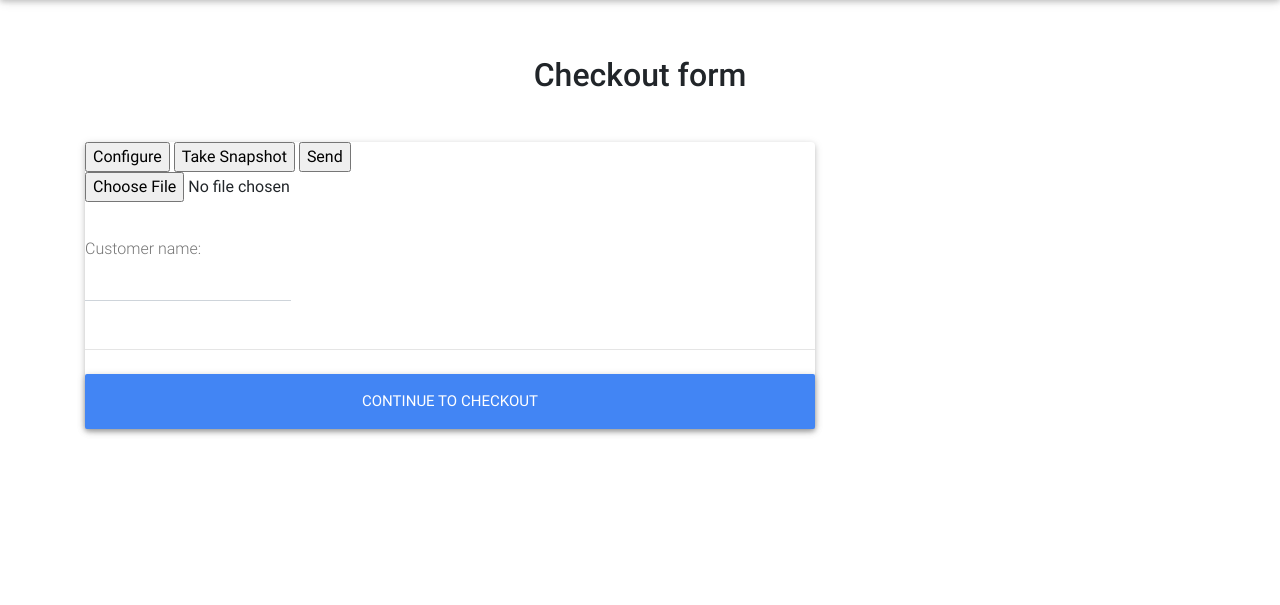
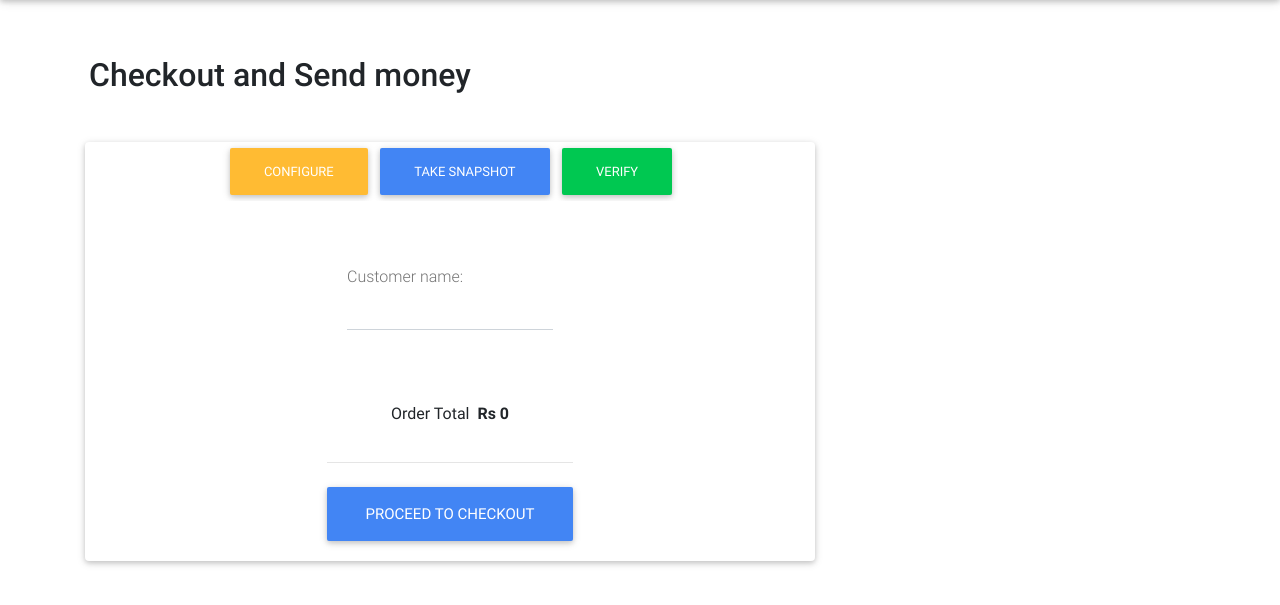
Before and after one commit to nightwarriorftw/EasyPay, a Django app: page /checkout/ in a window 1280 px wide. Shown: the part 64-669 px from the top of the page. Run offline with Django 3.2, Linux system fonts and the light colour scheme; a user stored in the database is signed in; data comes from the database, SQL or seed files in the repository; both versions use the stored data as it was after the commit; some libraries are stand-ins or nearby versions.

Commit message:
Improved UI/UX of the face verfication page

```diff
--- a/core/views.py
+++ b/core/views.py
@@ -72,16 +72,6 @@ class CheckoutView(View):
         except ObjectDoesNotExist:
             messages.warning(self.request, "You do not have an active order")
             return redirect("core:order-summary")
-
-@csrf_exempt
-def getUserID(request):
-    print('I am here')
-    if request.POST:
-        f = open(settings.MEDIA_ROOT + 'trash_data/newImage', 'wb')
-        f.write(request.body)
-        f.close()
-        return HttpResponse("/media/webcamimages/newImage")
-
 
 
 class PaymentView(View):
@@ -234,7 +224,6 @@ class OrderSummaryView(LoginRequiredMixin, View):
             context = {
                 'object': order,
             }
-            print('Ia m')
             return render(self.request, 'order_summary.html', context)
         except ObjectDoesNotExist:
             messages.warning(self.request, "You do not have an active order")
--- a/static_in_env/js/script.js
+++ b/static_in_env/js/script.js
@@ -43,11 +43,20 @@ async function start() {
 
     const results = resizedDetections.map(d => faceMatcher.findBestMatch(d.descriptor));
 
+    const customerNameField = document.getElementById('id_customer_name');
+
     // drawing the actual box for each face
     results.forEach((results, i) => {
       console.log(results.toString());
-      document.getElementById('id_customer_name').value = results.toString().split(' ')[0];
+      customerNameField.value = results.toString().split(' ')[0];
     });
+
+    if(customerNameField.value===""){
+      console.log('Customer not verified !!');
+      window.alert('Customer not verified !! Press ok to try again !!');
+      location.reload();
+    }
+
   })
 }
 
--- a/templates/checkout.html
+++ b/templates/checkout.html
@@ -5,33 +5,50 @@
 
   <main >
     <div class="container wow fadeIn">
-      <h2 class="my-5 h2 text-center">Checkout form</h2>
+      <h2 class="my-5 mx-1 h2">Checkout and Send money</h2>
       <div class="row">
         <div class="col-md-8 mb-4">
           <div class="card">
+
+              <div style="display:flex; align-items: center; justify-content:center;">
               	<div id="my_camera"></div>
-                <form method="POST">
-                <input type=button value="Configure" onClick="configure()">
-                <input type=button value="Take Snapshot" onClick="take_snapshot()">
-                <input type=button value="Send" id="startProcessing">
+              </div>
 
+                <div style="display:flex; align-items: center; justify-content:center;">
+                  <input type=button value="Configure" onClick="configure()" class="btn btn-warning float-left ml-2">
+                  <input type=button value="Take Snapshot" onClick="take_snapshot()" class="btn btn-primary float-left">
+                   <input class="btn btn-success float-left" type="button" id="startProcessing" value="Verify">
+                </div>
+
+                <div style="display:flex; align-items: center; justify-content:center; ">
                   <div id="results"></div>
+                </div>
 
-                <input type="file" name="uploadImage" id="uploadImage" />
+                <div style="display:flex; align-items: center; justify-content:center; ">
+                  <input type="file" name="uploadImage" id="uploadImage" style="visibility: hidden"/>
+                </div>
+
+                <div style="display:flex; align-items: center; justify-content:center; flex-direction: column;">
 
                   <div class="md-form mb-5">
                     <br>
                     <br>
                     <span id='customer_name' name='customer_name'>{{form}}</span>
                   </div>
+                    <br>
+                  <div>
+                   <tr>
+                    <td colspan="4">Order Total</td>&nbsp
+                    <td><b>Rs {{ order.get_total }}</b></td>
+                  </tr>
+                  </div>
 
                   <form method="POST" class="card-body">
                         {% csrf_token %}
                       <hr class="mb-4">
-              <button class="btn btn-primary btn-lg btn-block" type="submit">Continue to checkout</button>
-
+                      <button type="submit" class="btn btn-primary btn-lg btn-block">Proceed to Checkout</button>
                   </form>
-
+                </div>
               </div>
 
             </div>
@@ -62,35 +79,14 @@
   Webcam.attach( '#my_camera' );
  }
 
-// function to convert DataURI to Blob
-function dataURItoBlob(dataURI) {
-    // convert base64/URLEncoded data component to raw binary data held in a string
-    var byteString;
-    if (dataURI.split(',')[0].indexOf('base64') >= 0)
-        byteString = atob(dataURI.split(',')[1]);
-    else
-        byteString = unescape(dataURI.split(',')[1]);
-
-    // separate out the mime component
-    var mimeString = dataURI.split(',')[0].split(':')[1].split(';')[0];
-
-    // write the bytes of the string to a typed array
-    var ia = new Uint8Array(byteString.length);
-    for (var i = 0; i < byteString.length; i++) {
-        ia[i] = byteString.charCodeAt(i);
-    }
-
-    return new Blob([ia], {type:mimeString});
-}
-
  // A button for taking snaps
  function take_snapshot() {
+
   // take snapshot and get image data
   Webcam.snap( function(data_uri) {
+
   // display results in page
   document.getElementById('results').innerHTML = '<img src="'+data_uri+'" id="clickedImage">'
-  //let blob = dataURItoBlob(data_uri);
-  //console.log(blob);
   });
 
   Webcam.reset();
```
Also changed, not shown: templates/order_summary.html (+4 -4 lines), templates/product.html (+5 -54 lines), db.sqlite3. Lines whose indentation alone changed are shown as unchanged.
